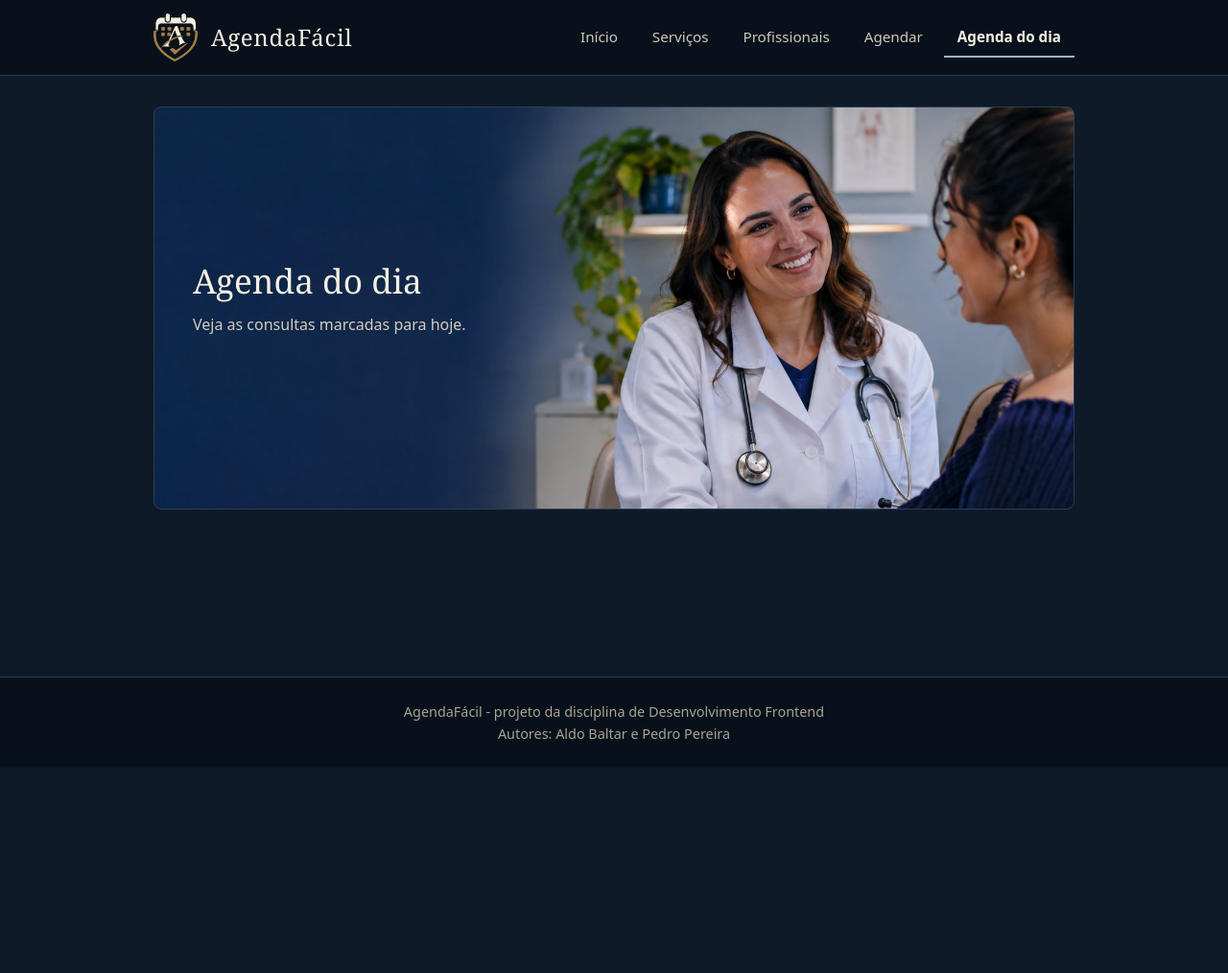
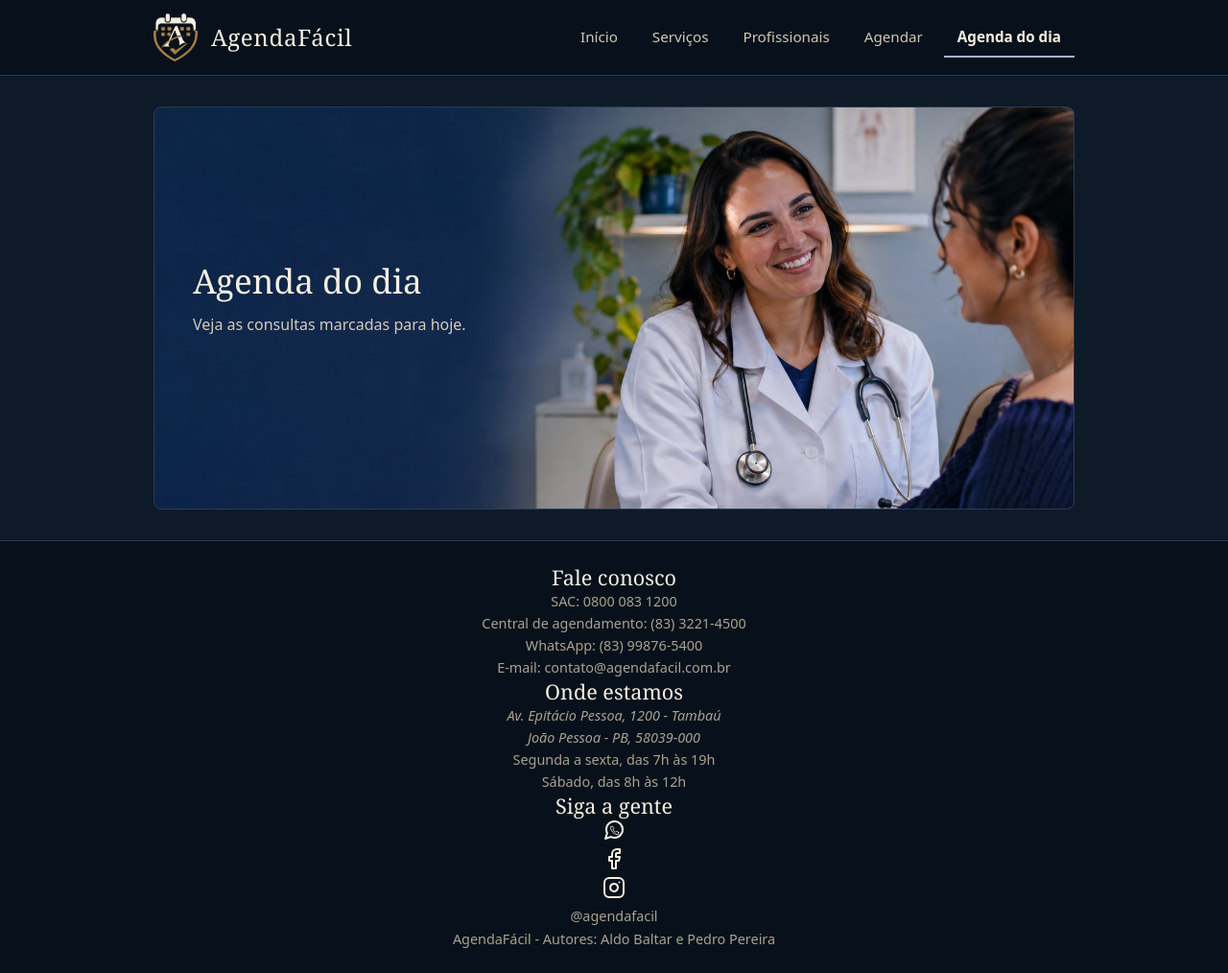
Before and after one commit to AldoBaltar/agendafacil, a plain HTML site: page agenda.html in a window 1280 px wide. Shown: the whole page at 96% size. Before the commit the page ends 800 px from the top, so only its background shows below. Drawn offline with Linux system fonts and the light colour scheme.

Commit message:
troca o rodape por uma secao de contatos

```diff
--- a/agenda.html
+++ b/agenda.html
@@ -35,8 +35,32 @@
 
   <footer class="rodape">
     <div class="container">
-      <p>AgendaFácil - projeto da disciplina de Desenvolvimento Frontend</p>
-      <p>Autores: Aldo Baltar e Pedro Pereira</p>
+      <div class="rodape-grade">
+        <section>
+          <h2>Fale conosco</h2>
+          <ul>
+            <li>SAC: 0800 083 1200</li>
+            <li>Central de agendamento: (83) 3221-4500</li>
+            <li>WhatsApp: (83) 99876-5400</li>
+            <li>E-mail: contato@agendafacil.com.br</li>
+          </ul>
+        </section>
+        <section>
+          <h2>Onde estamos</h2>
+          <address>Av. Epitácio Pessoa, 1200 - Tambaú<br>João Pessoa - PB, 58039-000</address>
+          <p>Segunda a sexta, das 7h às 19h<br>Sábado, das 8h às 12h</p>
+        </section>
+        <section>
+          <h2>Siga a gente</h2>
+          <ul class="redes">
+            <li><a href="https://www.whatsapp.com" title="WhatsApp"><img src="img/whatsapp.svg" alt="WhatsApp" width="24" height="24"></a></li>
+            <li><a href="https://www.facebook.com" title="Facebook"><img src="img/facebook.svg" alt="Facebook" width="24" height="24"></a></li>
+            <li><a href="https://www.instagram.com" title="Instagram"><img src="img/instagram.svg" alt="Instagram" width="24" height="24"></a></li>
+          </ul>
+          <p>@agendafacil</p>
+        </section>
+      </div>
+      <p class="rodape-final">AgendaFácil - Autores: Aldo Baltar e Pedro Pereira</p>
     </div>
   </footer>
 </body>
```
Also changed, not shown: agendar.html (+26 -2 lines), index.html (+26 -2 lines), profissionais.html (+26 -2 lines), servicos.html (+26 -2 lines).
